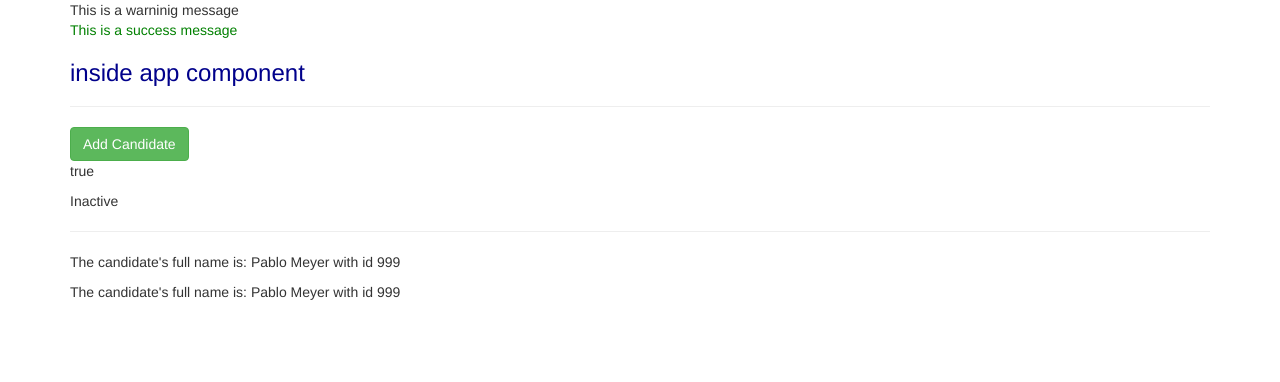
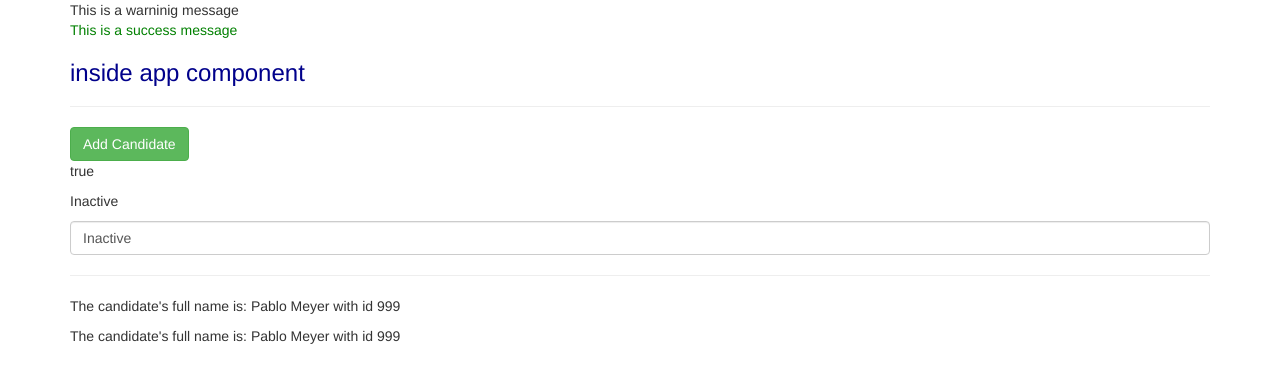
Before and after one commit to pablo-meyer/my-first-app, an Angular app: page / in a window 1280 px wide. Shown: the top 382 px of the page. Built offline with nearby package versions, Linux system fonts and the light colour scheme.

Commit message:
Two way binding

```diff
--- a/src/app/candidates/candidates.component.html
+++ b/src/app/candidates/candidates.component.html
@@ -1,6 +1,7 @@
 <button class="btn btn-success" [disabled]="!allowNewCandidate" (click)="onCreateCandidate()">Add Candidate</button>
 <p [innerText]="allowNewCandidate"></p>
 <p>{{candidateStatus}}</p>
+<input type="text" class="form-control" [(ngModel)]="candidateStatus">
 <hr />
 <app-candidate></app-candidate>
 <app-candidate></app-candidate>
```
